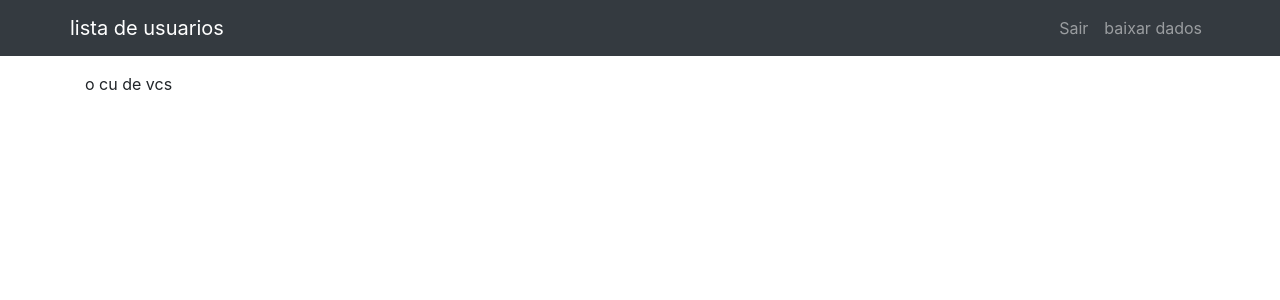
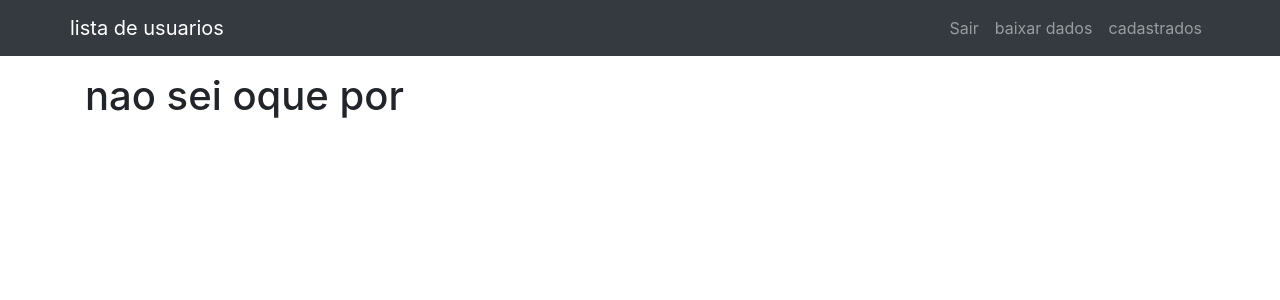
Before and after one commit to matheus341/projeto1, a Django app: page / in a window 1280 px wide. Shown: the top 300 px of the page. Run offline with Django 4.2, Linux system fonts and the light colour scheme; a user stored in the database is signed in; some libraries are stand-ins or nearby versions.

Commit message:
ssaasasas
assaaasas

```diff
--- a/teste/templates/base.html
+++ b/teste/templates/base.html
@@ -19,6 +19,9 @@
                     </li>
                     <li class="nav-item">
                         <a class="nav-link" href="{% url 'account_logout' %}">baixar dados</a>
+                    </li>
+                    <li class="nav-item">
+                        <a class="nav-link" href="{% url 'pages:listar' %}">cadastrados</a>
                     </li>
                     {% else %}
                     <li class="nav-item">
--- a/teste/templates/home.html
+++ b/teste/templates/home.html
@@ -4,7 +4,7 @@
 
 {% block content %}
 {% if user.is_authenticated %}
- o cu de vcs
+<h1>nao sei oque por </h1>
 {% else %}
 <div class="conteiner" align="center">
     <h1>entre ou cadastre-se para acessar a base de dados</h1>
```
Also changed, not shown: teste/db.sqlite3, teste/templates/listagem.html (line endings or trailing spaces).
